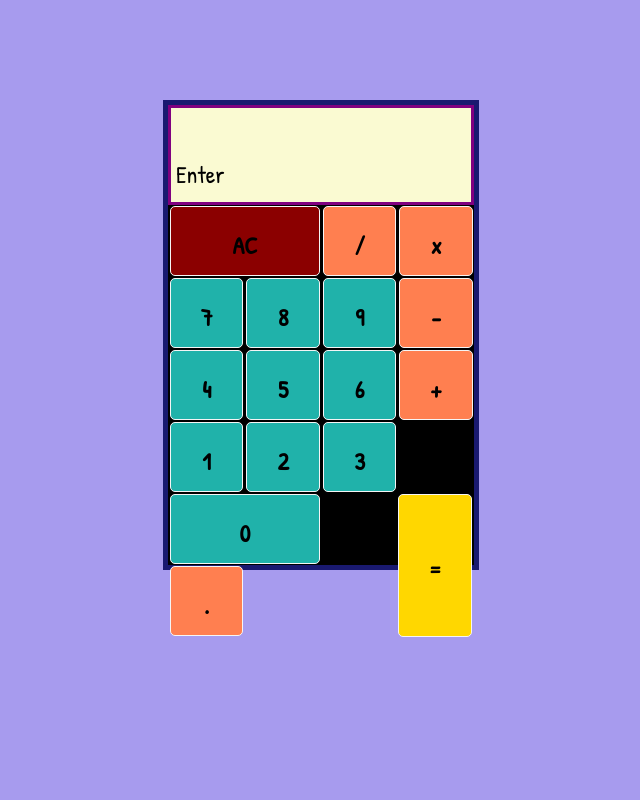
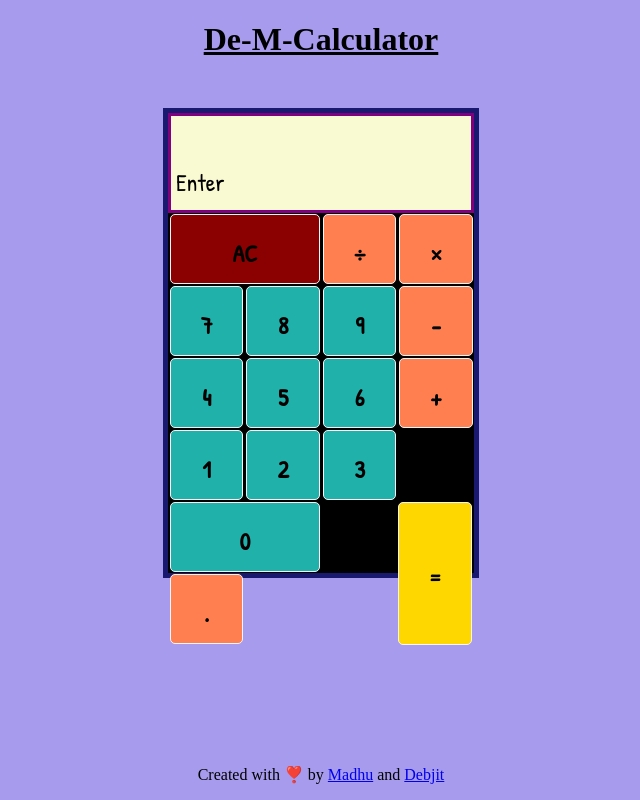
Before and after one commit to debjitpal5040/De-M-Calculator, a plain HTML site: page index.html in a window 1280 px wide. Shown: the whole page, without its empty margins (319-959 px from the left). Drawn offline with Linux system fonts and the light colour scheme.

Commit message:
More changes

```diff
--- a/app.js
+++ b/app.js
@@ -1 +1 @@
-/* Please please please cholo na jabe amar sathe ?*/
+'use strict'
--- a/index.html
+++ b/index.html
@@ -4,16 +4,17 @@
     <meta charset="UTF-8">
     <meta http-equiv="X-UA-Compatible" content="IE=edge">
     <meta name="viewport" content="width=device-width, initial-scale=1.0">
-    <title>Calculator</title>
+    <title>De-M-Calculator</title>
     <link rel="stylesheet" href="main.css">
     <link href="https://fonts.googleapis.com/css2?family=Patrick+Hand&display=swap" rel="stylesheet">
 </head>
 <body>
+    <h1 align="Center"><u>De-M-Calculator</u></h1>
     <div id="container">
         <div id="space">Enter</div>
         <button id="ac" class="button">AC</button>
-        <button id="divide" class="button">/</button>
-        <button id="multiply" class="button">x</button>
+        <button id="divide" class="button">÷</button>
+        <button id="multiply" class="button">×</button>
         <button id="7" class="button">7</button>
         <button id="8" class="button">8</button>
         <button id="9" class="button">9</button>
@@ -29,5 +30,8 @@
         <button id="zero" class="button">0</button>
         <button id="decimal" class="button">.</button>
     </div>
+    <p style="position: absolute; bottom: 0; left: 0; width: 100%; text-align: center;">Created with ❣️ by <a href="https://github.com/madhushaw1012">Madhu</a> and <a href="https://github.com/debjitpal5040">Debjit</a></p>
+    <script src="app.js"></script>
+    <noscript>You need to enable JavaScript to view the full site</noscript>
 </body>
 </html>
--- a/main.css
+++ b/main.css
@@ -1,18 +1,17 @@
 *{
     box-sizing: border-box;
     background-color: rgb(167, 155, 238);
-    font-family: 'Patrick Hand', cursive;
-    font-size: x-large;
 }
 #container{
     border: 5px solid midnightblue;
     height: 470px;
     width: 25%;
     margin: auto;
-    margin-top: 100px;
+    margin-top: 50px;
     background-color:black;
     clear: both;
 }
+
 .button{
     float: left;
     border: 1px solid whitesmoke;
@@ -21,7 +20,8 @@
     height: 70px;
     text-align: center;
     padding-top: 8px;
-    float: left;
+    font-family: 'Patrick Hand', cursive;
+    font-size: x-large;
     font-weight:bold;
     cursor: pointer;
     border-radius: 5px;
@@ -37,6 +37,8 @@ button:hover{
     height: 100px;
     padding: 50px 0px 5px 5px;
     text-align: left;
+    font-family: 'Patrick Hand', cursive;
+    font-size: x-large;
     background-color: lightgoldenrodyellow;
     position: static;
     clear: left;
```
